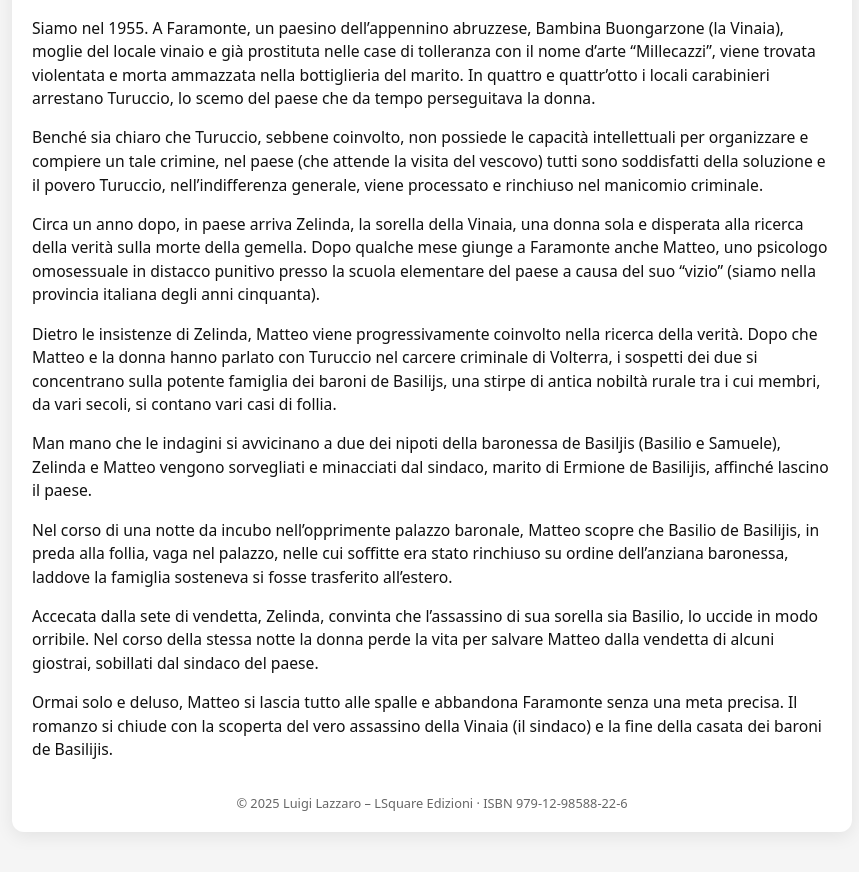
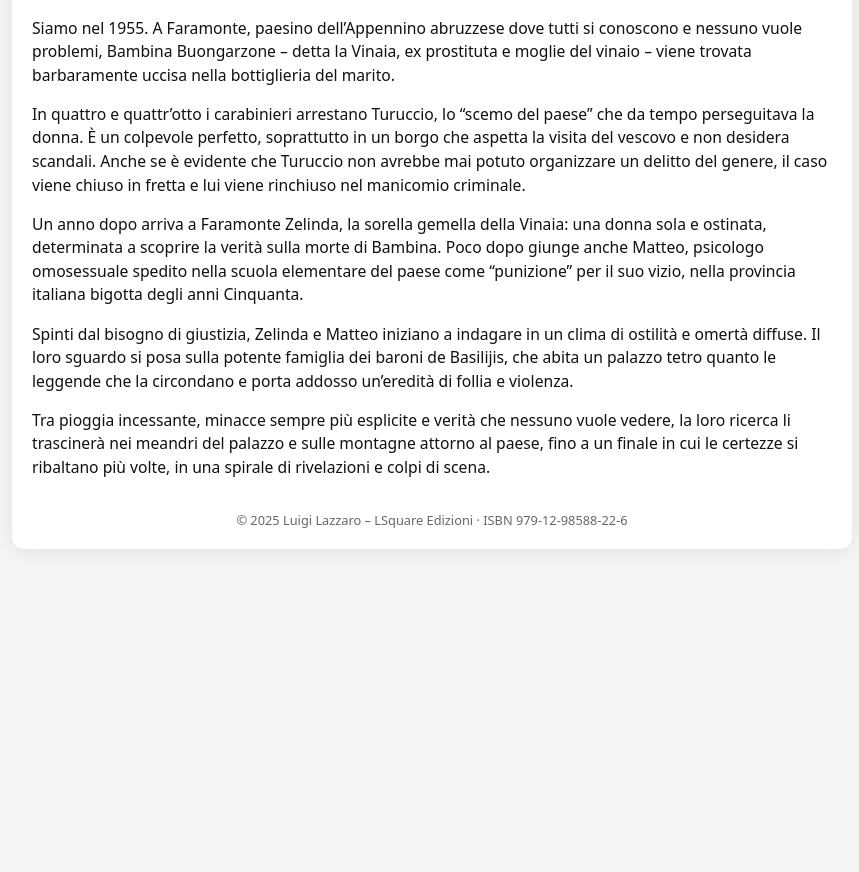
Before and after one commit to LSquare221/IlPaeseSenzaFinestre, a plain HTML site: page index.html in a window 1280 px wide. Shown: the part 718-1590 px from the top of the page, without its empty margins (208-1067 px from the left). After the commit the page ends 1307 px from the top, so only its background shows below. Drawn offline with Linux system fonts and the light colour scheme.

Commit message:
Update index.html

```diff
--- a/index.html
+++ b/index.html
@@ -123,47 +123,36 @@
     <!-- Sinossi -->
      <div class="sinossi">
   <h2>Sinossi ufficiale</h2>
+
   <p>
-        Siamo nel 1955. A Faramonte, un paesino dell’appennino abruzzese, Bambina Buongarzone (la Vinaia),
-        moglie del locale vinaio e già prostituta nelle case di tolleranza con il nome d’arte “Millecazzi”,
-        viene trovata violentata e morta ammazzata nella bottiglieria del marito. In quattro e quattr’otto
-        i locali carabinieri arrestano Turuccio, lo scemo del paese che da tempo perseguitava la donna.
+    Siamo nel 1955. A Faramonte, paesino dell’Appennino abruzzese dove tutti si conoscono e nessuno vuole problemi,
+    Bambina Buongarzone – detta la Vinaia, ex prostituta e moglie del vinaio – viene trovata barbaramente uccisa
+    nella bottiglieria del marito.
   </p>
+
   <p>
-        Benché sia chiaro che Turuccio, sebbene coinvolto, non possiede le capacità intellettuali per organizzare
-        e compiere un tale crimine, nel paese (che attende la visita del vescovo) tutti sono soddisfatti della
-        soluzione e il povero Turuccio, nell’indifferenza generale, viene processato e rinchiuso nel manicomio criminale.
+    In quattro e quattr’otto i carabinieri arrestano Turuccio, lo “scemo del paese” che da tempo perseguitava la donna.
+    È un colpevole perfetto, soprattutto in un borgo che aspetta la visita del vescovo e non desidera scandali.
+    Anche se è evidente che Turuccio non avrebbe mai potuto organizzare un delitto del genere, il caso viene chiuso in fretta
+    e lui viene rinchiuso nel manicomio criminale.
   </p>
+
   <p>
-        Circa un anno dopo, in paese arriva Zelinda, la sorella della Vinaia, una donna sola e disperata alla ricerca
-        della verità sulla morte della gemella. Dopo qualche mese giunge a Faramonte anche Matteo, uno psicologo
-        omosessuale in distacco punitivo presso la scuola elementare del paese a causa del suo “vizio”
-        (siamo nella provincia italiana degli anni cinquanta).
+    Un anno dopo arriva a Faramonte Zelinda, la sorella gemella della Vinaia: una donna sola e ostinata, determinata a scoprire
+    la verità sulla morte di Bambina. Poco dopo giunge anche Matteo, psicologo omosessuale spedito nella scuola elementare del paese
+    come “punizione” per il suo vizio, nella provincia italiana bigotta degli anni Cinquanta.
   </p>
+
   <p>
-        Dietro le insistenze di Zelinda, Matteo viene progressivamente coinvolto nella ricerca della verità.
-        Dopo che Matteo e la donna hanno parlato con Turuccio nel carcere criminale di Volterra, i sospetti
-        dei due si concentrano sulla potente famiglia dei baroni de Basilijs, una stirpe di antica nobiltà rurale
-        tra i cui membri, da vari secoli, si contano vari casi di follia.
+    Spinti dal bisogno di giustizia, Zelinda e Matteo iniziano a indagare in un clima di ostilità e omertà diffuse.
+    Il loro sguardo si posa sulla potente famiglia dei baroni de Basilijis, che abita un palazzo tetro quanto le leggende
+    che la circondano e porta addosso un’eredità di follia e violenza.
   </p>
+
   <p>
-        Man mano che le indagini si avvicinano a due dei nipoti della baronessa de Basiljis (Basilio e Samuele),
-        Zelinda e Matteo vengono sorvegliati e minacciati dal sindaco, marito di Ermione de Basilijis,
-        affinché lascino il paese.
-      </p>
-      <p>
-        Nel corso di una notte da incubo nell’opprimente palazzo baronale, Matteo scopre che Basilio de Basilijis,
-        in preda alla follia, vaga nel palazzo, nelle cui soffitte era stato rinchiuso su ordine dell’anziana baronessa,
-        laddove la famiglia sosteneva si fosse trasferito all’estero.
-      </p>
-      <p>
-        Accecata dalla sete di vendetta, Zelinda, convinta che l’assassino di sua sorella sia Basilio, lo uccide in modo orribile.
-        Nel corso della stessa notte la donna perde la vita per salvare Matteo dalla vendetta di alcuni giostrai,
-        sobillati dal sindaco del paese.
-      </p>
-      <p>
-        Ormai solo e deluso, Matteo si lascia tutto alle spalle e abbandona Faramonte senza una meta precisa.
-        Il romanzo si chiude con la scoperta del vero assassino della Vinaia (il sindaco) e la fine della casata dei baroni de Basilijis.
+    Tra pioggia incessante, minacce sempre più esplicite e verità che nessuno vuole vedere, la loro ricerca li trascinerà
+    nei meandri del palazzo e sulle montagne attorno al paese, fino a un finale in cui le certezze si ribaltano più volte,
+    in una spirale di rivelazioni e colpi di scena.
   </p>
 </div>
 
```
Lines whose indentation alone changed are shown as unchanged.
